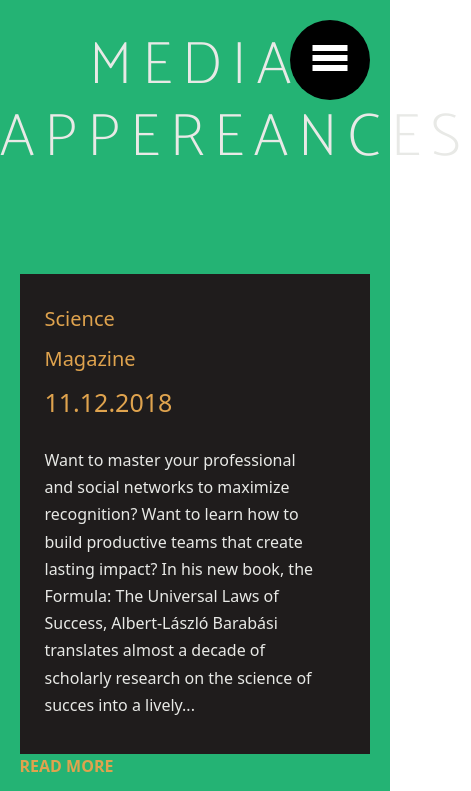
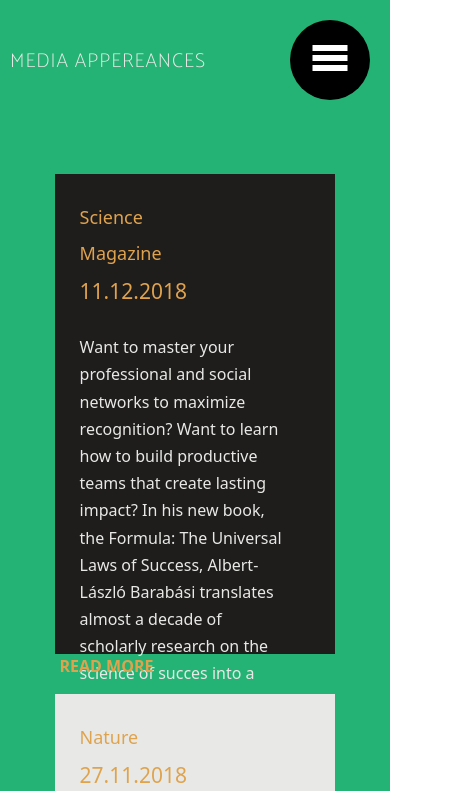
Before and after one commit to oliverszabo666/media, a plain HTML site: page index.html in a window 390 px wide. Shown: the top 791 px of the page, 471 px wide, since content can reach past the window. Drawn offline with nearby package versions, Linux system fonts and the light colour scheme.

Commit message:
mobile design finished

```diff
--- a/style.css
+++ b/style.css
@@ -37,6 +37,15 @@ body {
   font-weight: 100;
 }
 
+@media (max-width: 1000px) {
+  .background .content .title h1 {
+    text-align: left;
+    padding: 50px 10px 0;
+    font-size: 20px;
+    letter-spacing: 1px;
+  }
+}
+
 .background .content .content-container {
   display: -webkit-box;
   display: -ms-flexbox;
@@ -48,7 +57,7 @@ body {
   margin: 100px auto 0;
 }
 
-@media (max-width: 700px) {
+@media (max-width: 1000px) {
   .background .content .content-container {
     -webkit-box-orient: vertical;
     -webkit-box-direction: normal;
@@ -63,6 +72,17 @@ body {
   width: 350px;
   height: 480px;
   padding: 25px;
+  margin: 0 20px 0;
+}
+
+@media (max-width: 1000px) {
+  .background .content .science-container,
+  .background .content .nature-container,
+  .background .content .video-container {
+    width: 80%;
+    height: 480px;
+    margin: 0 auto;
+  }
 }
 
 .background .content .science-container .top,
@@ -87,11 +107,27 @@ body {
   line-height: 2;
 }
 
+@media (max-width: 1000px) {
+  .background .content .science-container h2,
+  .background .content .nature-container h2,
+  .background .content .video-container h2 {
+    font-size: 18px;
+  }
+}
+
 .background .content .science-container h3,
 .background .content .nature-container h3,
 .background .content .video-container h3 {
   font-size: 25px;
   font-weight: 400;
+}
+
+@media (max-width: 1000px) {
+  .background .content .science-container h3,
+  .background .content .nature-container h3,
+  .background .content .video-container h3 {
+    font-size: 21px;
+  }
 }
 
 .background .content .science-container p,
@@ -145,4 +181,10 @@ body {
   color: #dfa34e;
   font-weight: 700;
 }
+
+@media (max-width: 1000px) {
+  .background .under {
+    margin-left: 40px;
+  }
+}
 /*# sourceMappingURL=style.css.map */
```
